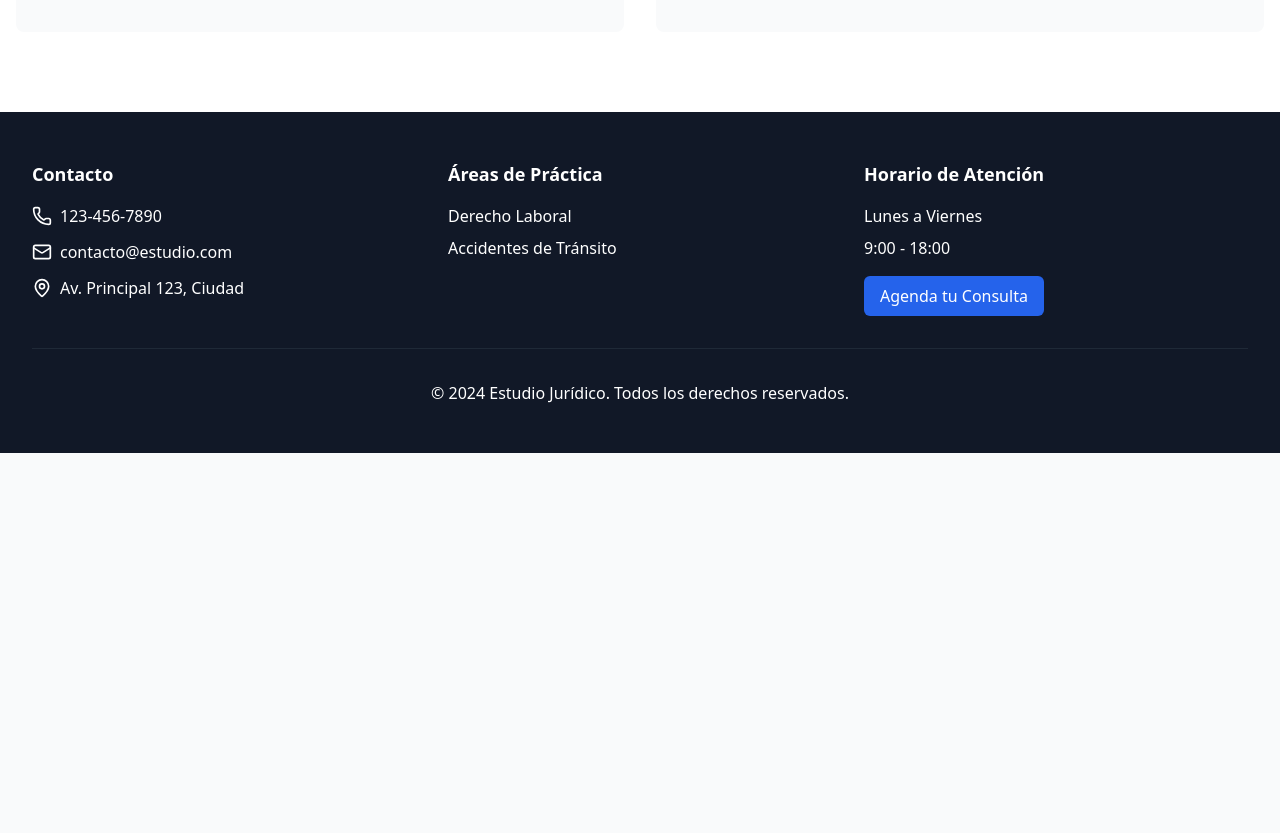
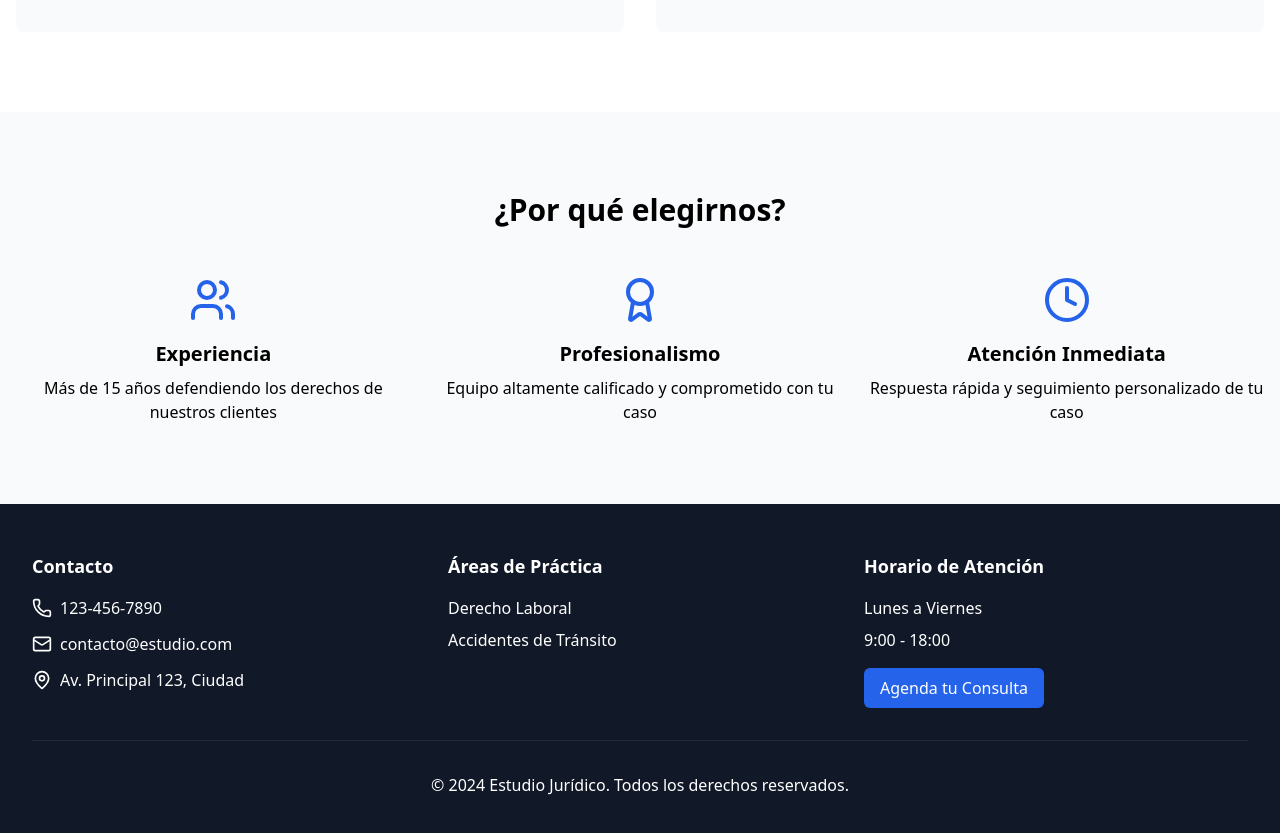
Before and after one commit to montvlein/estudio_juridico, a Next.js app: page / in a window 1280 px wide. Shown: the part 1088-1921 px from the top of the page. Before the commit the page ends 1541 px from the top, so only its background shows below. Built offline with nearby package versions, Linux system fonts and the light colour scheme.

Commit message:
Add why choose us section

```diff
--- a/app/client/components/sections/why-choose-us.jsx
+++ b/app/client/components/sections/why-choose-us.jsx
@@ -0,0 +1,28 @@
+import { Users, Award, Clock } from 'lucide-react';
+
+export function WhyChooseUs() {
+  return (
+    <section className="py-20 bg-gray-50">
+      <div className="max-w-7xl mx-auto px-4">
+        <h2 className="text-3xl font-bold text-center mb-12">¿Por qué elegirnos?</h2>
+        <div className="grid md:grid-cols-3 gap-8">
+          <div className="text-center">
+            <Users className="h-12 w-12 text-blue-600 mx-auto mb-4" />
+            <h3 className="text-xl font-bold mb-2">Experiencia</h3>
+            <p>Más de 15 años defendiendo los derechos de nuestros clientes</p>
+          </div>
+          <div className="text-center">
+            <Award className="h-12 w-12 text-blue-600 mx-auto mb-4" />
+            <h3 className="text-xl font-bold mb-2">Profesionalismo</h3>
+            <p>Equipo altamente calificado y comprometido con tu caso</p>
+          </div>
+          <div className="text-center">
+            <Clock className="h-12 w-12 text-blue-600 mx-auto mb-4" />
+            <h3 className="text-xl font-bold mb-2">Atención Inmediata</h3>
+            <p>Respuesta rápida y seguimiento personalizado de tu caso</p>
+          </div>
+        </div>
+      </div>
+    </section>
+  );
+}
--- a/app/page.js
+++ b/app/page.js
@@ -1,11 +1,13 @@
 import { HeroSection } from "@components/sections/hero-section";
 import { PracticeAreas } from "./client/components/sections/practice-areas";
+import { WhyChooseUs } from "./client/components/sections/why-choose-us";
 
 export default function Home() {
   return (
     <>
       <HeroSection />
       <PracticeAreas />
+      <WhyChooseUs />
     </>
   );
 }
```
